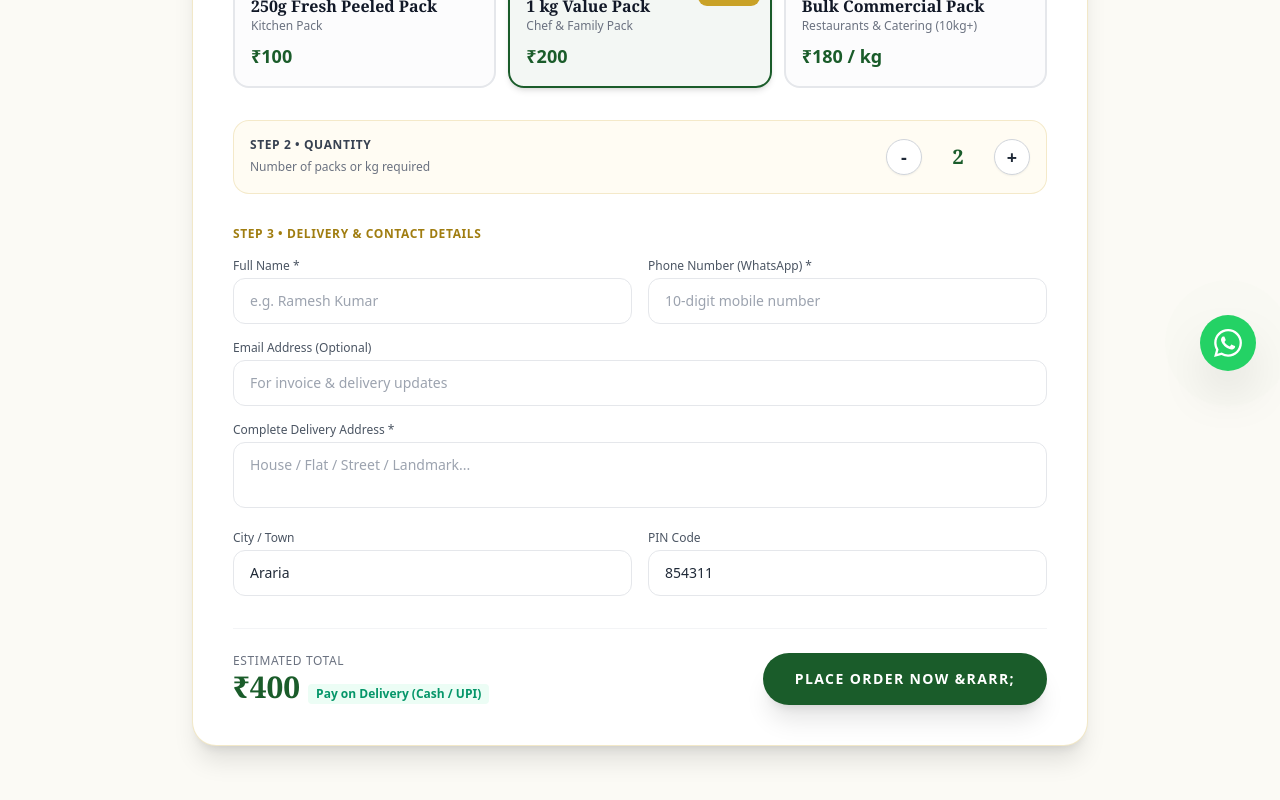
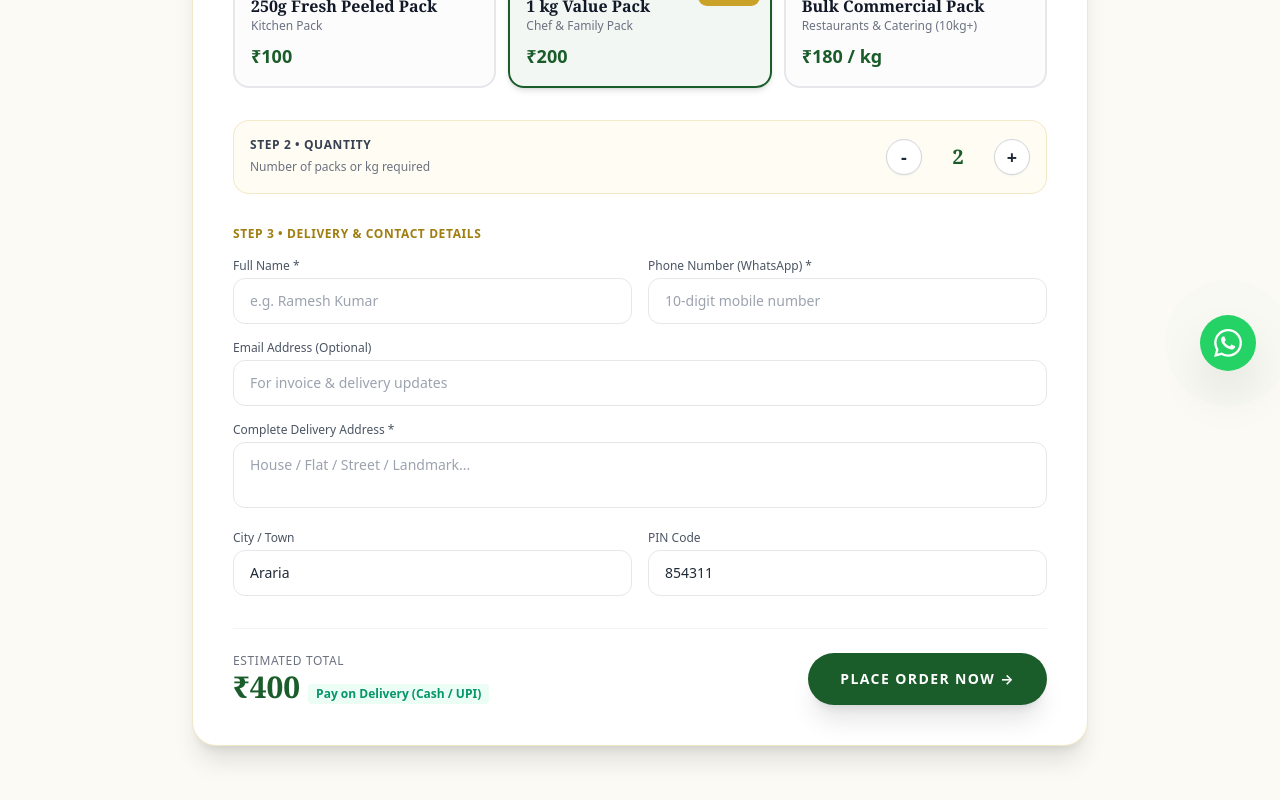
Before and after one commit to rishav79031/OrganicGoldGarlic, a Next.js app: page /order in a window 1280 px wide. Shown: the part 405-1205 px from the top of the page. Built offline with nearby package versions, Linux system fonts and the light colour scheme.

Commit message:
fix: replace unescaped &rarr; and &larr; HTML entities with proper unicode arrows in login and order forms

```diff
--- a/app/admin/login/page.tsx
+++ b/app/admin/login/page.tsx
@@ -112,13 +112,13 @@ export default function AdminLoginPage() {
             disabled={loading}
             className="w-full mt-2 bg-primary hover:bg-primary-dark text-white font-bold py-3.5 rounded-xl uppercase tracking-wider text-xs transition-all shadow-md hover:shadow-lg disabled:opacity-60 disabled:cursor-not-allowed"
           >
-            {loading ? "Authenticating..." : "Sign In to Admin Panel &rarr;"}
+            {loading ? "Authenticating..." : "Sign In to Admin Panel →"}
           </button>
         </form>
 
         <div className="mt-8 pt-4 border-t border-gray-100 flex items-center justify-between text-[11px] text-gray-400">
           <Link href="/" className="hover:text-gold transition-colors">
-            &larr; Back to Live Website
+            ← Back to Live Website
           </Link>
           <span>&copy; {new Date().getFullYear()}</span>
         </div>
--- a/app/order/page.tsx
+++ b/app/order/page.tsx
@@ -288,7 +288,7 @@ export default function OrderPage() {
                   disabled={loading}
                   className="w-full sm:w-auto px-8 py-4 rounded-full bg-primary hover:bg-primary-dark text-white text-xs sm:text-sm font-bold uppercase tracking-widest shadow-xl transition-all disabled:opacity-50"
                 >
-                  {loading ? "Confirming Order..." : "Place Order Now &rarr;"}
+                  {loading ? "Confirming Order..." : "Place Order Now →"}
                 </button>
               </div>
 
```
